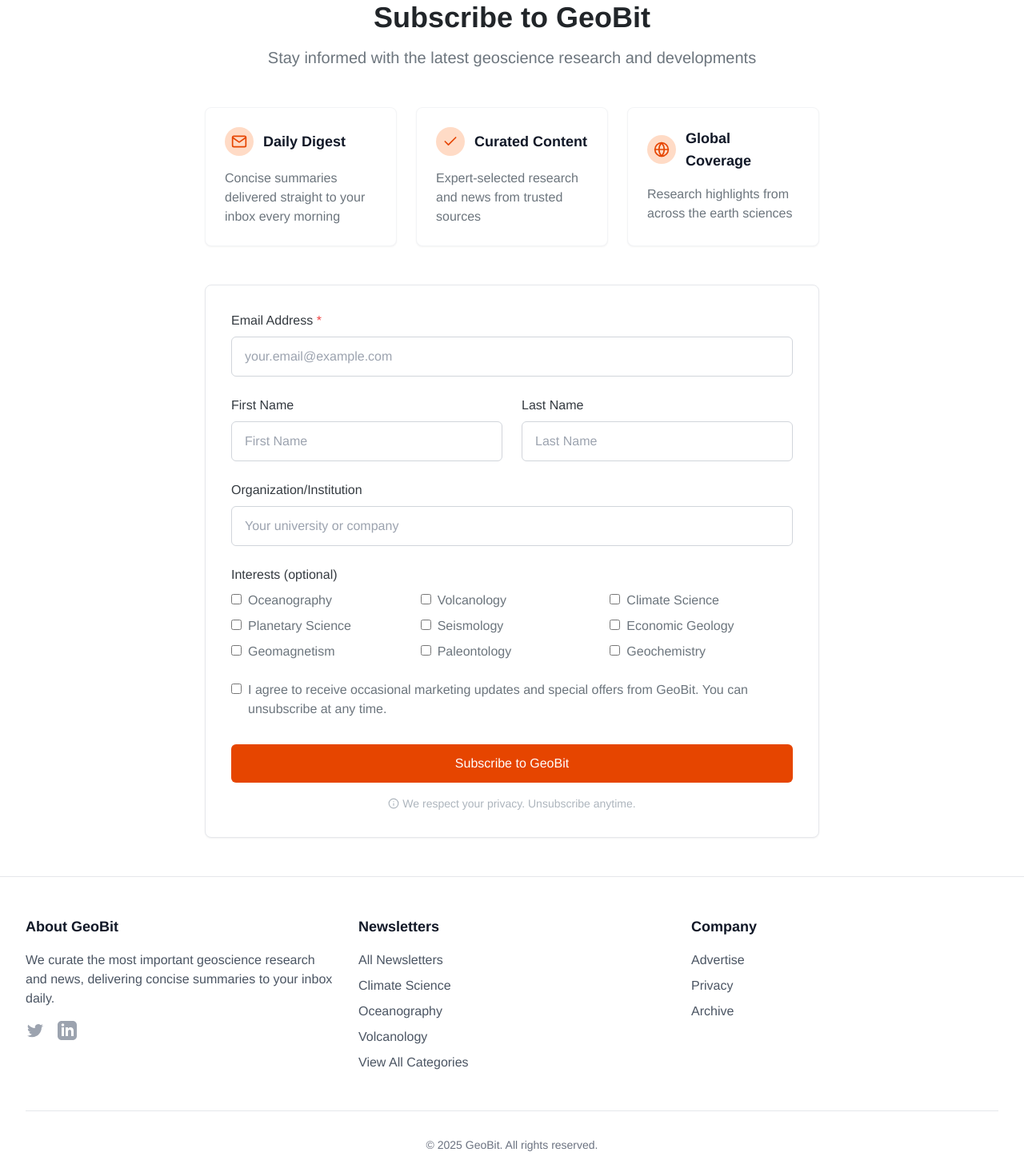
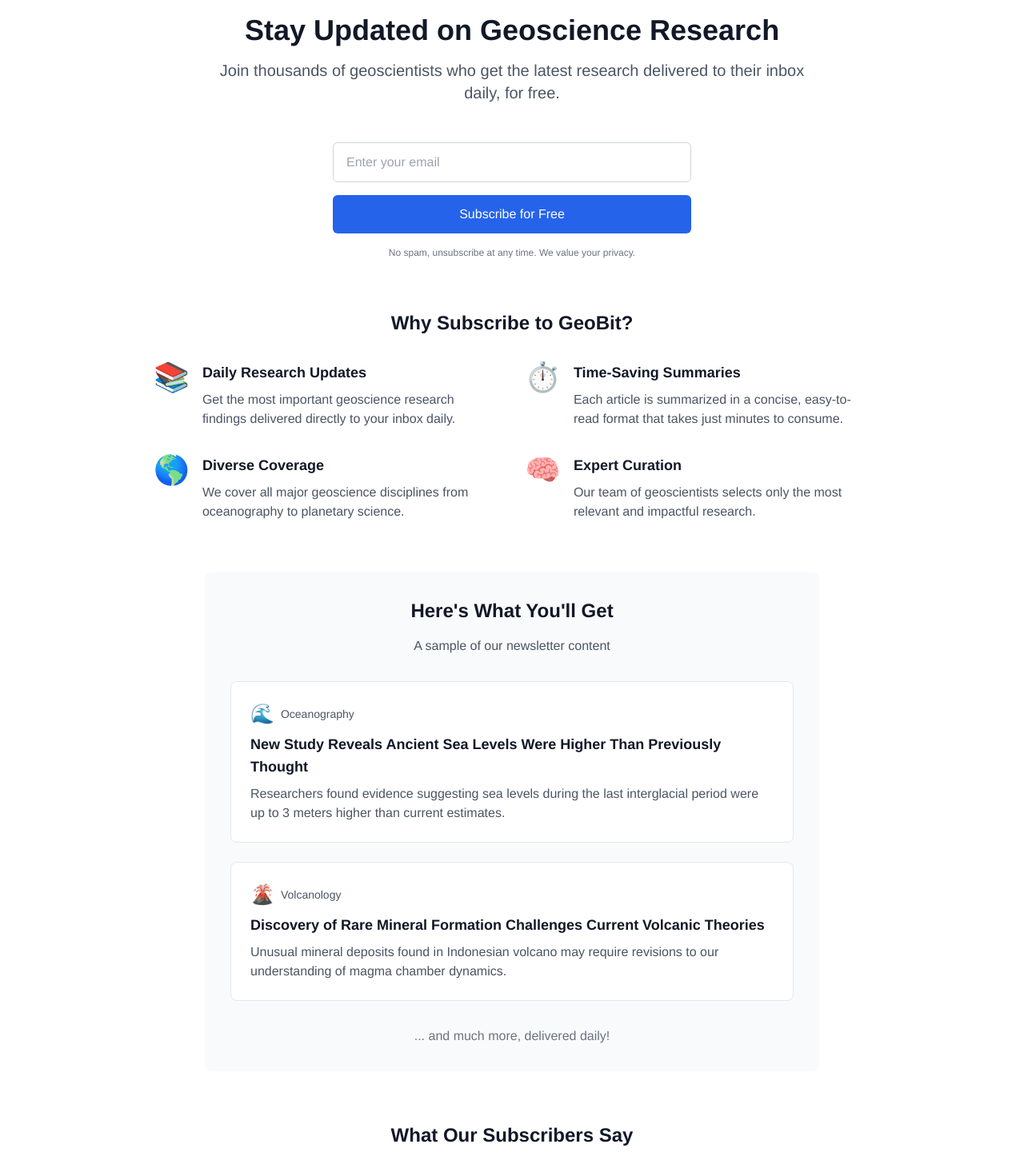
Before and after one commit to szilarddenes/geobit, a Next.js app: page /subscribe in a window 1280 px wide. Shown: the part 120-1586 px from the top of the page at 80% size. Built offline with nearby package versions, Linux system fonts and the light colour scheme; no server answers.

Commit message:
Create subscribe page to match TLDR.tech style

```diff
--- a/src/pages/subscribe.js
+++ b/src/pages/subscribe.js
@@ -1,219 +1,156 @@
-import { useState } from 'react';
 import Layout from '@/components/layout/Layout';
-import { useForm } from 'react-hook-form';
-import { collection, addDoc } from 'firebase/firestore';
-import { db } from '@/lib/firebase';
-import { toast } from 'react-toastify';
-import { useRouter } from 'next/router';
-import { FiMail, FiCheck, FiUser, FiGlobe, FiInfo } from 'react-icons/fi';
+import SubscriptionForm from '@/components/newsletter/SubscriptionForm';
 
 export default function Subscribe() {
-  const [isSubmitting, setIsSubmitting] = useState(false);
-  const router = useRouter();
-  const { register, handleSubmit, formState: { errors } } = useForm();
+  // Sample benefits of subscribing
+  const benefits = [
+    {
+      title: 'Daily Research Updates',
+      description: 'Get the most important geoscience research findings delivered directly to your inbox daily.',
+      icon: '📚'
+    },
+    {
+      title: 'Time-Saving Summaries',
+      description: 'Each article is summarized in a concise, easy-to-read format that takes just minutes to consume.',
+      icon: '⏱️'
+    },
+    {
+      title: 'Diverse Coverage',
+      description: 'We cover all major geoscience disciplines from oceanography to planetary science.',
+      icon: '🌎'
+    },
+    {
+      title: 'Expert Curation',
+      description: 'Our team of geoscientists selects only the most relevant and impactful research.',
+      icon: '🧠'
+    }
+  ];
 
-  const onSubmit = async (data) => {
-    setIsSubmitting(true);
-
-    try {
-      await addDoc(collection(db, 'subscribers'), {
-        email: data.email,
-        firstName: data.firstName || '',
-        lastName: data.lastName || '',
-        organization: data.organization || '',
-        interests: data.interests || [],
-        optIn: data.marketingOptIn || false,
-        status: 'active',
-        createdAt: new Date()
-      });
-
-      toast.success('Thank you for subscribing!');
-      router.push('/subscribe/success');
-    } catch (error) {
-      console.error('Error subscribing:', error);
-      toast.error('Subscription failed. Please try again.');
-      setIsSubmitting(false);
+  // Sample newsletter example
+  const sampleContent = [
+    {
+      id: 1,
+      title: "New Study Reveals Ancient Sea Levels Were Higher Than Previously Thought",
+      category: "Oceanography",
+      emoji: "🌊",
+      summary: "Researchers found evidence suggesting sea levels during the last interglacial period were up to 3 meters higher than current estimates."
+    },
+    {
+      id: 2,
+      title: "Discovery of Rare Mineral Formation Challenges Current Volcanic Theories",
+      category: "Volcanology",
+      emoji: "🌋",
+      summary: "Unusual mineral deposits found in Indonesian volcano may require revisions to our understanding of magma chamber dynamics."
     }
-  };
-
-  const interests = [
-    'Oceanography',
-    'Volcanology',
-    'Climate Science',
-    'Planetary Science',
-    'Seismology',
-    'Economic Geology',
-    'Geomagnetism',
-    'Paleontology',
-    'Geochemistry',
   ];
 
   return (
     <Layout
-      title="Subscribe"
-      description="Subscribe to the GeoBit Newsletter"
+      title="Subscribe - GeoBit"
+      description="Subscribe to GeoBit for daily geoscience updates and research summaries"
     >
-      <div className="container mx-auto px-4 py-12">
-        <div className="max-w-3xl mx-auto">
-          {/* Header */}
-          <header className="text-center mb-12">
-            <h1 className="text-3xl md:text-4xl font-bold text-neutral-900 mb-4">
-              Subscribe to GeoBit
+      <div className="bg-white">
+        <div className="container mx-auto px-4 py-16">
+          <div className="max-w-3xl mx-auto text-center mb-12">
+            <h1 className="text-4xl font-bold text-gray-900 mb-4">
+              Stay Updated on Geoscience Research
             </h1>
-            <p className="text-xl text-neutral-600">
-              Stay informed with the latest geoscience research and developments
+            <p className="text-xl text-gray-600">
+              Join thousands of geoscientists who get the latest research delivered to their inbox daily, for free.
             </p>
-          </header>
+          </div>
 
-          {/* Features */}
-          <div className="grid md:grid-cols-3 gap-6 mb-12">
-            <div className="bg-white p-6 rounded-lg shadow-sm border border-gray-100">
-              <div className="flex items-center mb-4">
-                <div className="rounded-full bg-primary-100 p-2 mr-3">
-                  <FiMail className="text-primary-600" size={20} />
+          <div className="max-w-md mx-auto mb-16">
+            <SubscriptionForm buttonText="Subscribe for Free" />
+          </div>
+
+          {/* Benefits Section */}
+          <div className="max-w-4xl mx-auto mb-16">
+            <h2 className="text-2xl font-bold text-center text-gray-900 mb-8">
+              Why Subscribe to GeoBit?
+            </h2>
+
+            <div className="grid md:grid-cols-2 gap-8">
+              {benefits.map((benefit, index) => (
+                <div key={index} className="flex space-x-4">
+                  <div className="text-4xl">{benefit.icon}</div>
+                  <div>
+                    <h3 className="text-lg font-bold text-gray-900 mb-2">{benefit.title}</h3>
+                    <p className="text-gray-600">{benefit.description}</p>
+                  </div>
                 </div>
-                <h3 className="font-semibold text-lg">Daily Digest</h3>
-              </div>
-              <p className="text-neutral-600">
-                Concise summaries delivered straight to your inbox every morning
-              </p>
-            </div>
-
-            <div className="bg-white p-6 rounded-lg shadow-sm border border-gray-100">
-              <div className="flex items-center mb-4">
-                <div className="rounded-full bg-primary-100 p-2 mr-3">
-                  <FiCheck className="text-primary-600" size={20} />
-                </div>
-                <h3 className="font-semibold text-lg">Curated Content</h3>
-              </div>
-              <p className="text-neutral-600">
-                Expert-selected research and news from trusted sources
-              </p>
-            </div>
-
-            <div className="bg-white p-6 rounded-lg shadow-sm border border-gray-100">
-              <div className="flex items-center mb-4">
-                <div className="rounded-full bg-primary-100 p-2 mr-3">
-                  <FiGlobe className="text-primary-600" size={20} />
-                </div>
-                <h3 className="font-semibold text-lg">Global Coverage</h3>
-              </div>
-              <p className="text-neutral-600">
-                Research highlights from across the earth sciences
-              </p>
+              ))}
             </div>
           </div>
 
-          {/* Subscription Form */}
-          <div className="bg-white p-8 rounded-lg shadow-sm border border-gray-200">
-            <form onSubmit={handleSubmit(onSubmit)}>
-              <div className="mb-6">
-                <label className="block text-neutral-800 font-medium mb-2">
-                  Email Address <span className="text-red-500">*</span>
-                </label>
-                <input
-                  type="email"
-                  {...register('email', {
-                    required: 'Email is required',
-                    pattern: {
-                      value: /^[A-Z0-9._%+-]+@[A-Z0-9.-]+\.[A-Z]{2,}$/i,
-                      message: 'Invalid email address'
-                    }
-                  })}
-                  className={`w-full px-4 py-3 border ${errors.email ? 'border-red-500' : 'border-gray-300'} rounded-md focus:ring-2 focus:ring-primary-500 focus:border-primary-500`}
-                  placeholder="your.email@example.com"
-                />
-                {errors.email && (
-                  <p className="mt-1 text-red-500 text-sm">{errors.email.message}</p>
-                )}
-              </div>
+          {/* Sample Newsletter */}
+          <div className="max-w-3xl mx-auto bg-gray-50 rounded-lg p-8 mb-16">
+            <h2 className="text-2xl font-bold text-center text-gray-900 mb-4">
+              Here's What You'll Get
+            </h2>
+            <p className="text-center text-gray-600 mb-8">
+              A sample of our newsletter content
+            </p>
 
-              <div className="grid md:grid-cols-2 gap-6 mb-6">
-                <div>
-                  <label className="block text-neutral-800 font-medium mb-2">
-                    First Name
-                  </label>
-                  <input
-                    type="text"
-                    {...register('firstName')}
-                    className="w-full px-4 py-3 border border-gray-300 rounded-md focus:ring-2 focus:ring-primary-500 focus:border-primary-500"
-                    placeholder="First Name"
-                  />
+            <div className="space-y-6">
+              {sampleContent.map((item) => (
+                <div key={item.id} className="bg-white p-6 rounded-lg border border-gray-200">
+                  <div className="flex items-center mb-2">
+                    <span className="text-2xl mr-2">{item.emoji}</span>
+                    <span className="text-sm font-medium text-gray-600">{item.category}</span>
+                  </div>
+                  <h3 className="text-lg font-bold text-gray-900 mb-2">{item.title}</h3>
+                  <p className="text-gray-600">{item.summary}</p>
                 </div>
-                <div>
-                  <label className="block text-neutral-800 font-medium mb-2">
-                    Last Name
-                  </label>
-                  <input
-                    type="text"
-                    {...register('lastName')}
-                    className="w-full px-4 py-3 border border-gray-300 rounded-md focus:ring-2 focus:ring-primary-500 focus:border-primary-500"
-                    placeholder="Last Name"
-                  />
+              ))}
+            </div>
+
+            <div className="text-center mt-8 text-gray-500">
+              <p>... and much more, delivered daily!</p>
+            </div>
+          </div>
+
+          {/* Testimonials */}
+          <div className="max-w-3xl mx-auto mb-16">
+            <h2 className="text-2xl font-bold text-center text-gray-900 mb-8">
+              What Our Subscribers Say
+            </h2>
+
+            <div className="grid md:grid-cols-2 gap-8">
+              <div className="bg-white p-6 rounded-lg border border-gray-200">
+                <p className="italic text-gray-600 mb-4">
+                  "GeoBit is my go-to source for keeping up with geoscience research. The summaries are concise and well-written, saving me hours of reading time."
+                </p>
+                <div className="font-medium">
+                  <p className="text-gray-900">Dr. Sarah Johnson</p>
+                  <p className="text-gray-500">Marine Geologist</p>
                 </div>
               </div>
 
-              <div className="mb-6">
-                <label className="block text-neutral-800 font-medium mb-2">
-                  Organization/Institution
-                </label>
-                <input
-                  type="text"
-                  {...register('organization')}
-                  className="w-full px-4 py-3 border border-gray-300 rounded-md focus:ring-2 focus:ring-primary-500 focus:border-primary-500"
-                  placeholder="Your university or company"
-                />
-              </div>
-
-              <div className="mb-6">
-                <label className="block text-neutral-800 font-medium mb-2">
-                  Interests (optional)
-                </label>
-                <div className="grid grid-cols-2 sm:grid-cols-3 gap-2">
-                  {interests.map((interest) => (
-                    <div key={interest} className="flex items-start">
-                      <input
-                        type="checkbox"
-                        id={interest}
-                        value={interest}
-                        {...register('interests')}
-                        className="mt-1 mr-2"
-                      />
-                      <label htmlFor={interest} className="text-neutral-600">
-                        {interest}
-                      </label>
-                    </div>
-                  ))}
+              <div className="bg-white p-6 rounded-lg border border-gray-200">
+                <p className="italic text-gray-600 mb-4">
+                  "As a busy professional, I rely on GeoBit to keep me informed of the latest developments across multiple geoscience disciplines. Highly recommended!"
+                </p>
+                <div className="font-medium">
+                  <p className="text-gray-900">Michael Chen</p>
+                  <p className="text-gray-500">Environmental Consultant</p>
                 </div>
               </div>
+            </div>
+          </div>
 
-              <div className="mb-8">
-                <div className="flex items-start">
-                  <input
-                    type="checkbox"
-                    id="marketingOptIn"
-                    {...register('marketingOptIn')}
-                    className="mt-1 mr-2"
-                  />
-                  <label htmlFor="marketingOptIn" className="text-neutral-600">
-                    I agree to receive occasional marketing updates and special offers from GeoBit. You can unsubscribe at any time.
-                  </label>
-                </div>
-              </div>
+          {/* Final CTA */}
+          <div className="max-w-2xl mx-auto text-center">
+            <h2 className="text-2xl font-bold text-gray-900 mb-4">
+              Ready to Stay Informed?
+            </h2>
+            <p className="text-gray-600 mb-8">
+              Join our growing community of geoscience professionals and enthusiasts.
+            </p>
 
-              <button
-                type="submit"
-                disabled={isSubmitting}
-                className="w-full px-6 py-3 bg-primary-600 hover:bg-primary-700 text-white font-medium rounded-md transition duration-200 disabled:opacity-50"
-              >
-                {isSubmitting ? 'Subscribing...' : 'Subscribe to GeoBit'}
-              </button>
-
-              <p className="mt-4 text-center text-neutral-500 text-sm flex justify-center items-center">
-                <FiInfo className="mr-1" />
-                We respect your privacy. Unsubscribe anytime.
-              </p>
-            </form>
+            <div className="max-w-md mx-auto">
+              <SubscriptionForm buttonText="Subscribe Now" />
+            </div>
           </div>
         </div>
       </div>
```
